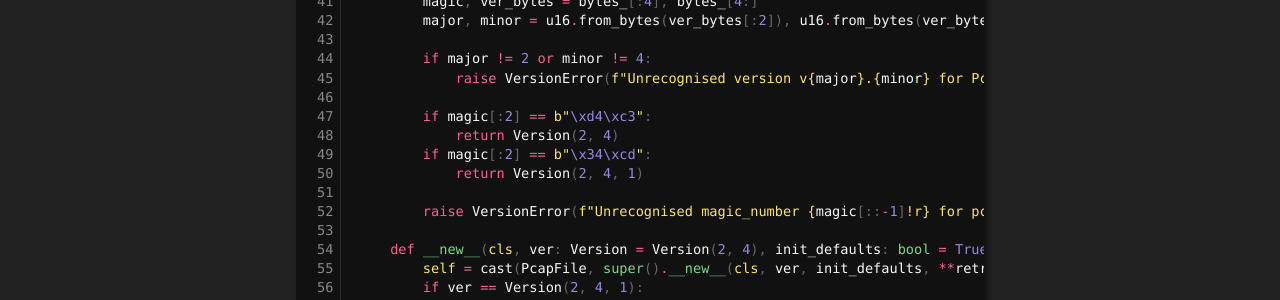
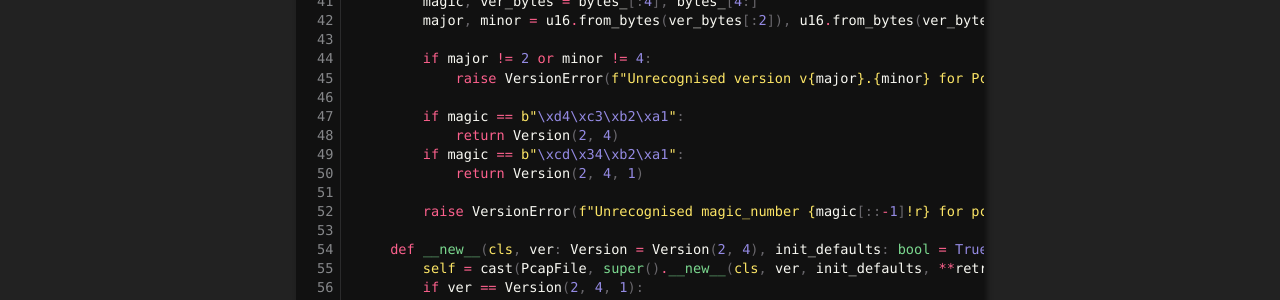
Before and after one commit to Divy1211/BinaryFileParser, an MkDocs documentation site: the page built from docs/pages/tutorial/struct_versioning.md, in a window 1280 px wide and 900 px high, scrolled down 4943 px. Shown: the part 391-691 px from the top of the window. Built offline with MkDocs 1.6.1 and Material for MkDocs 9.7.7, drawn with Linux system fonts in a browser that asks for light colours; some web fonts are replaced; comment, search, counter and statistics services are not loaded.

Commit message:
Update struct_versioning.md

```diff
--- a/docs/pages/tutorial/struct_versioning.md
+++ b/docs/pages/tutorial/struct_versioning.md
@@ -212,9 +212,9 @@ class PcapFile(BaseStruct):
         if major != 2 or minor != 4:
             raise VersionError(f"Unrecognised version v{major}.{minor} for Pcap file")
 
-        if magic[:2] == b"\xd4\xc3":
+        if magic == b"\xd4\xc3\xb2\xa1":
             return Version(2, 4)
-        if magic[:2] == b"\x34\xcd":
+        if magic == b"\xcd\x34\xb2\xa1":
             return Version(2, 4, 1)
 
         raise VersionError(f"Unrecognised magic_number {magic[::-1]!r} for pcap file")
```
